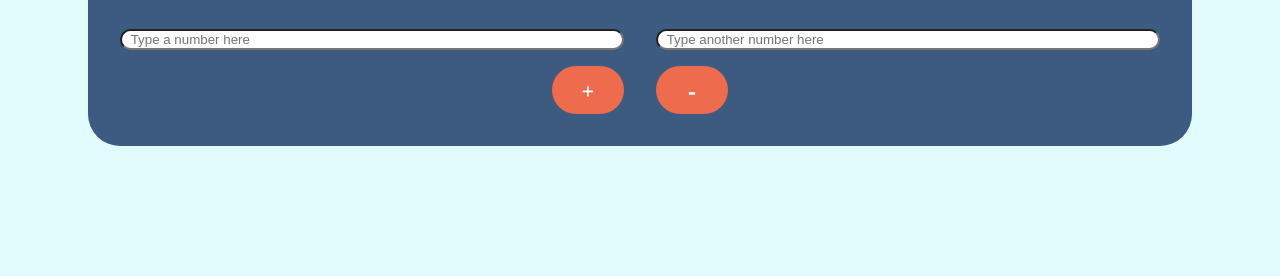
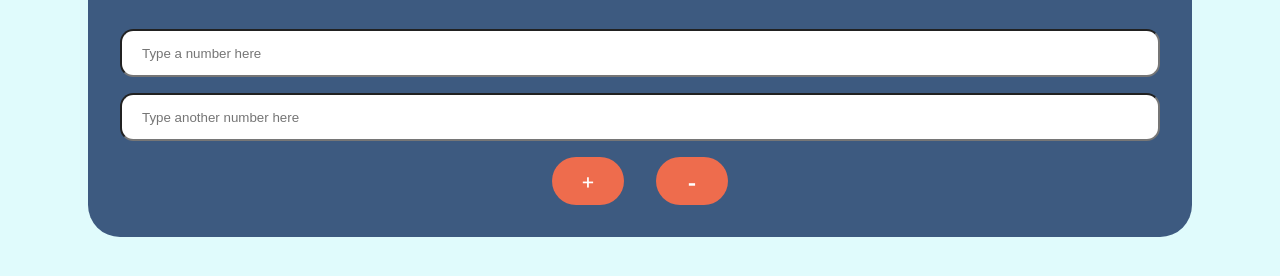
Before and after one commit to lajanzen/js-learning, a plain HTML site: page index.html in a window 1280 px wide. Shown: the part 86-362 px from the top of the page. Drawn offline with Linux system fonts and the light colour scheme.

Commit message:
Optimize grid

```diff
--- a/style.css
+++ b/style.css
@@ -26,15 +26,17 @@ h6 {
 
 .calc {
   display: grid;
-  grid-template-columns: 1fr 1fr;
+  grid-template: 1fr 1fr 1fr / 1fr 1fr;
   padding: 2em;
   column-gap: 2em;
   row-gap: 1em;
 }
 
 .input {
+  grid-column: span 2;
   justify-self: stretch;
   border-radius: 1em;
+  padding-left: 1em;
 }
 
 input::placeholder {
```
